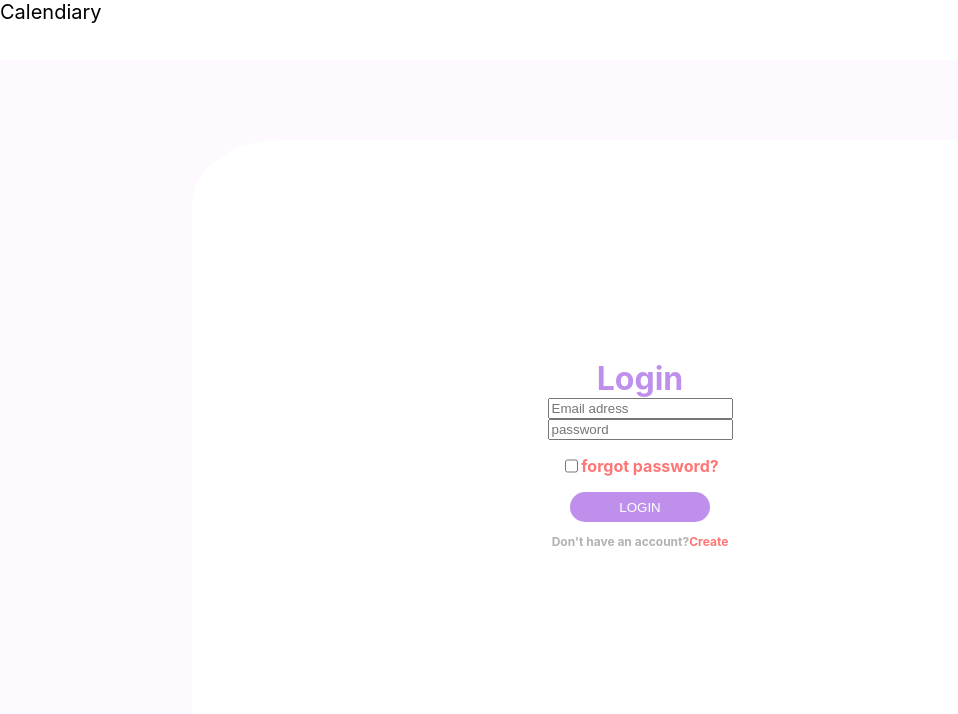
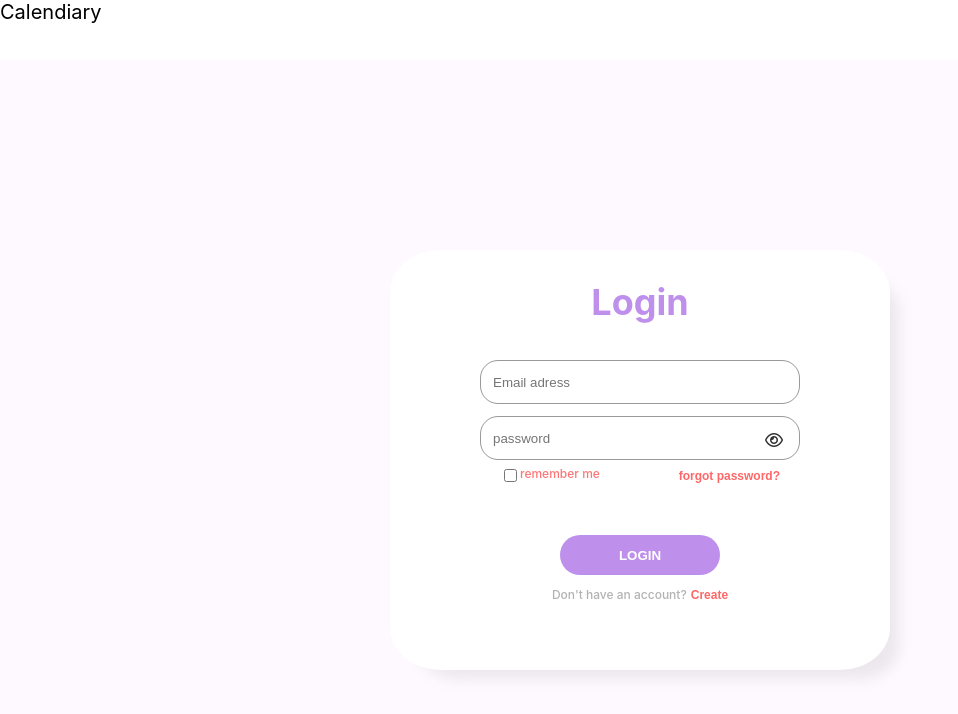
Before and after one commit to nbc7799/calendiary, a React (Create React App) app: page / in a window 1280 px wide. Shown: the top 714 px of the page, without its empty margins (0-958 px from the left). Built offline with nearby package versions, Linux system fonts and the light colour scheme.

Commit message:
login styles 구현

```diff
--- a/public/index.html
+++ b/public/index.html
@@ -9,21 +9,11 @@
       name="description"
       content="Web site created using create-react-app"
     />
-    <link rel="apple-touch-icon" href="%PUBLIC_URL%/logo192.png" />
-    <!--
-      manifest.json provides metadata used when your web app is installed on a
-      user's mobile device or desktop. See https://developers.google.com/web/fundamentals/web-app-manifest/
-    -->
-    <link rel="manifest" href="%PUBLIC_URL%/manifest.json" />
-    <!--
-      Notice the use of %PUBLIC_URL% in the tags above.
-      It will be replaced with the URL of the `public` folder during the build.
-      Only files inside the `public` folder can be referenced from the HTML.
 
-      Unlike "/favicon.ico" or "favicon.ico", "%PUBLIC_URL%/favicon.ico" will
-      work correctly both with client-side routing and a non-root public URL.
-      Learn how to configure a non-root public URL by running `npm run build`.
-    -->
+    <script
+      src="https://kit.fontawesome.com/b378d6bda7.js"
+      crossorigin="anonymous"
+    ></script>
     <title>React App</title>
   </head>
   <body>
--- a/src/components/login/login.js
+++ b/src/components/login/login.js
@@ -6,18 +6,37 @@ const Login = (props) => {
     <h1 className={styles.display}>
       <div className={styles.loginBox}>
         <div className={styles.title}>Login</div>
-        <div className={styles.input}>
-          <input type="text" placeholder="Email adress" />
-          <input type="text" placeholder="password" />
+        <div className={styles.inputBox}>
+          <div className={styles.idBox}>
+            <input type="text" placeholder="Email adress" />
+          </div>
+          <div className={styles.passBox}>
+            <input type="text" placeholder="password" />
+            <button className={styles.look} type="button">
+              <i class="far fa-eye"></i>
+            </button>
+            <button className={styles.hiden}>
+              <i class="far fa-eye-slash"></i>
+            </button>
+          </div>
         </div>
         <div className={styles.check}>
-          <input type="checkbox"></input>
-          <p>forgot password?</p>
+          <div className={styles.remember}>
+            <input type="checkbox" />
+            <p>remember me</p>
+          </div>
+          <input
+            className={styles.forgotPass}
+            type="button"
+            value="forgot password?"
+          />
         </div>
-        <button className={styles.login}>LOGIN</button>
+        <button type="button" className={styles.login}>
+          LOGIN
+        </button>
         <div className={styles.goSignup}>
-          <p>Don't have an account?</p>
-          <p>Create</p>
+          <p>Don't have an account? </p>
+          <input className={styles.create} type="button" value="Create" />
         </div>
       </div>
     </h1>
--- a/src/components/login/login.module.css
+++ b/src/components/login/login.module.css
@@ -11,34 +11,102 @@
 
 .loginBox {
   display: flex;
+  position: relative;
+  flex-direction: column;
   z-index: 100;
-  justify-content: center;
   align-items: center;
-  flex-direction: column;
-  width: 70%;
-  height: 80%;
+  width: 500px;
+  height: 420px;
   border-radius: 10%;
   background-color: #ffff;
-  box-shadow: ;
+  box-shadow: 19px 19px 14px -10px rgba(177, 177, 177, 0.23);
 }
 
 .title {
   color: #be90ec;
+  margin-top: 30px;
+  margin-bottom: 30px;
+  font-size: 36px;
 }
 
-.input {
+.inputBox {
   display: flex;
   flex-direction: column;
+  align-items: center;
+  position: relative;
+  width: 100%;
+}
+
+.idBox,
+.passBox {
+  display: flex;
+  position: relative;
+  width: 320px;
+  height: 44px;
+  margin: 6px 0;
+  padding: 0 10px;
+  border-radius: 18px;
+  border: 1px solid rgba(0, 0, 0, 0.4);
+}
+
+.look {
+  display: flex;
+  position: absolute;
+  right: 10px;
+  top: 10px;
+  justify-content: center;
+  align-items: center;
+  border: none;
+  width: 30px;
+  height: 25px;
+  cursor: pointer;
+  background-color: transparent;
+}
+
+.passBox i {
+  position: absolute;
+  font-size: 16px;
+  color: rgba(0, 0, 0, 0.8);
+}
+
+.hiden {
+  display: none;
+}
+
+.inputBox input {
+  width: 100%;
+  border: none;
+  outline: none;
+  border-radius: 18px;
 }
 
 .check {
   display: flex;
-  font-size: 16px;
+  justify-content: space-between;
+  width: 280px;
 }
 
 .check p {
-  color: red;
   color: rgba(255, 00, 00, 0.54);
+  margin: 0;
+  font-size: 12px;
+  font-weight: 500;
+}
+
+.remember {
+  display: flex;
+}
+
+.forgotPass,
+.create {
+  background-color: transparent;
+  border: none;
+  cursor: pointer;
+  color: rgba(255, 00, 00, 0.6);
+  padding: 0;
+  margin-left: 4px;
+  font-size: 12px;
+  font-weight: 600;
 }
 
 .login {
@@ -47,13 +115,17 @@
   padding: 0;
   border: none;
   border-radius: 20px;
-  height: 30px;
-  width: 140px;
+  height: 40px;
+  width: 160px;
+  margin-top: 50px;
+  font-weight: 600;
+  cursor: pointer;
 }
 
 .goSignup {
   display: flex;
   font-size: 12px;
+  font-weight: 500;
 }
 
 .goSignup p:first-child {
```
Also changed, not shown: public/images/eye-regular.svg (added).
